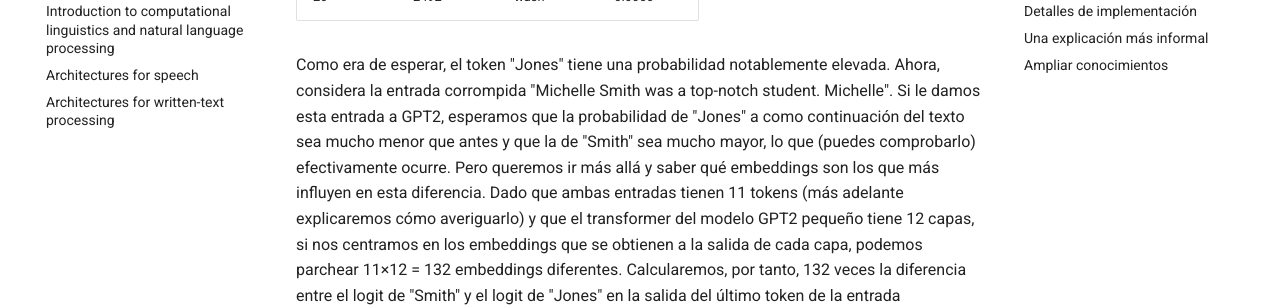
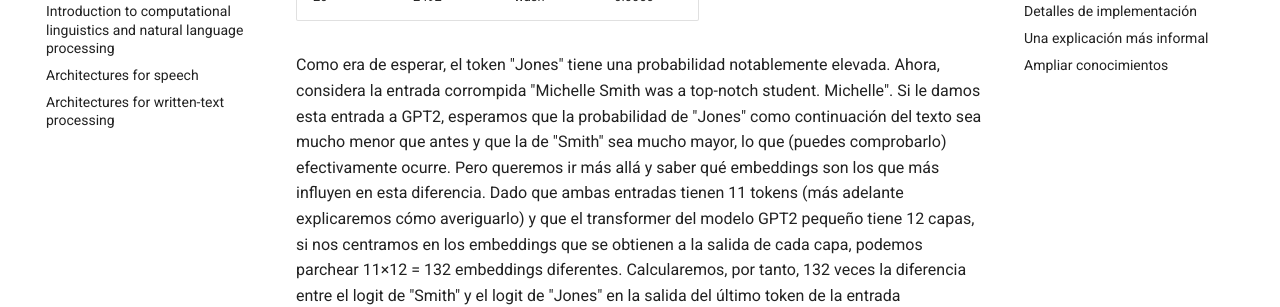
Before and after one commit to jaspock/tpln2324, an MkDocs documentation site: the page built from docs/assignment-interpretability.md, in a window 1280 px wide and 900 px high, scrolled down 1730 px. Shown: the part 205-512 px from the top of the window. Built offline with MkDocs 1.6.1 and Material for MkDocs 9.7.7, drawn with Linux system fonts in a browser that asks for light colours; some of the changed text lies outside the part shown.

Commit message:
Minor changes

```diff
--- a/docs/assignment-interpretability.md
+++ b/docs/assignment-interpretability.md
@@ -35,7 +35,7 @@ Daremos un ejemplo para que se entienda mejor. Considera el siguiente texto de e
 | 19       | 2486        | Obama | 0.0053      |
 | 20       | 2492        | wasn  | 0.0050      |
 
-Como era de esperar, el token "Jones" tiene una probabilidad notablemente elevada. Ahora, considera la entrada corrompida "Michelle Smith was a top-notch student. Michelle". Si le damos esta entrada a GPT2, esperamos que la probabilidad de "Jones" a como continuación del texto sea mucho menor que antes y que la de "Smith" sea mucho mayor, lo que (puedes comprobarlo) efectivamente ocurre. Pero queremos ir más allá y saber qué embeddings son los que más influyen en esta diferencia. Dado que ambas entradas tienen 11 tokens (más adelante explicaremos cómo averiguarlo) y que el transformer del modelo GPT2 pequeño tiene 12 capas, si nos centramos en los embeddings que se obtienen a la salida de cada capa, podemos parchear 11×12 = 132 embeddings diferentes. Calcularemos, por tanto, 132 veces la diferencia entre el logit de "Smith" y el logit de "Jones" en la salida del último token de la entrada ("Michelle") en el modelo corrompido. Observa que también podríamos calcular las diferencias tras aplicar la función softmax, pero en este caso no lo haremos.
+Como era de esperar, el token "Jones" tiene una probabilidad notablemente elevada. Ahora, considera la entrada corrompida "Michelle Smith was a top-notch student. Michelle". Si le damos esta entrada a GPT2, esperamos que la probabilidad de "Jones" como continuación del texto sea mucho menor que antes y que la de "Smith" sea mucho mayor, lo que (puedes comprobarlo) efectivamente ocurre. Pero queremos ir más allá y saber qué embeddings son los que más influyen en esta diferencia. Dado que ambas entradas tienen 11 tokens (más adelante explicaremos cómo averiguarlo) y que el transformer del modelo GPT2 pequeño tiene 12 capas, si nos centramos en los embeddings que se obtienen a la salida de cada capa, podemos parchear 11×12 = 132 embeddings diferentes. Calcularemos, por tanto, 132 veces la diferencia entre el logit de "Smith" y el logit de "Jones" en la salida del último token de la entrada ("Michelle") en el modelo corrompido. Observa que también podríamos calcular las diferencias tras aplicar la función softmax, pero en este caso no lo haremos.
 
 Una representación en forma de mapa de calor del resultado es la siguiente:
 
```
Also changed, not shown: other parts of docs/assignment-interpretability.md (+3 -3 lines).
